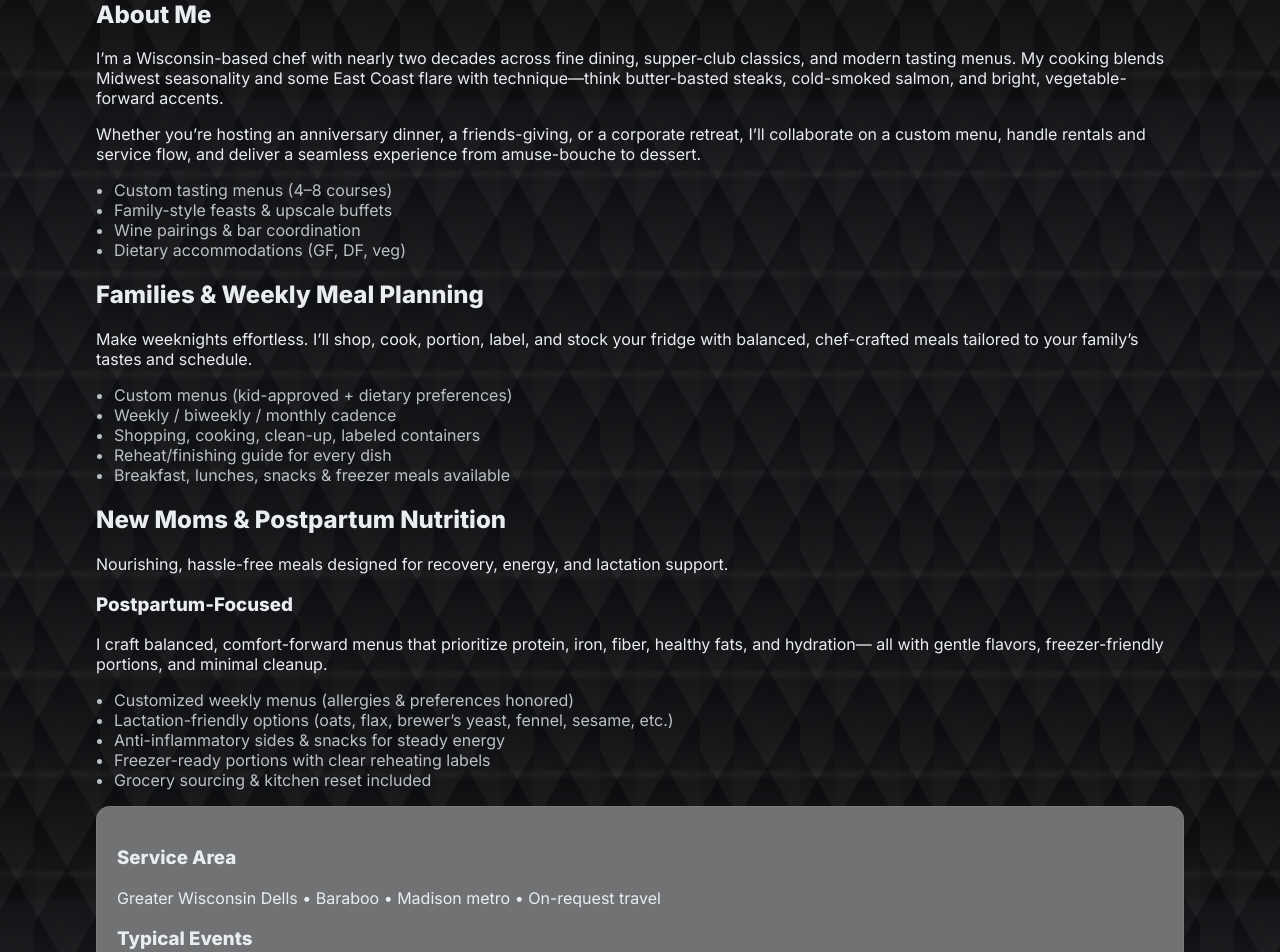
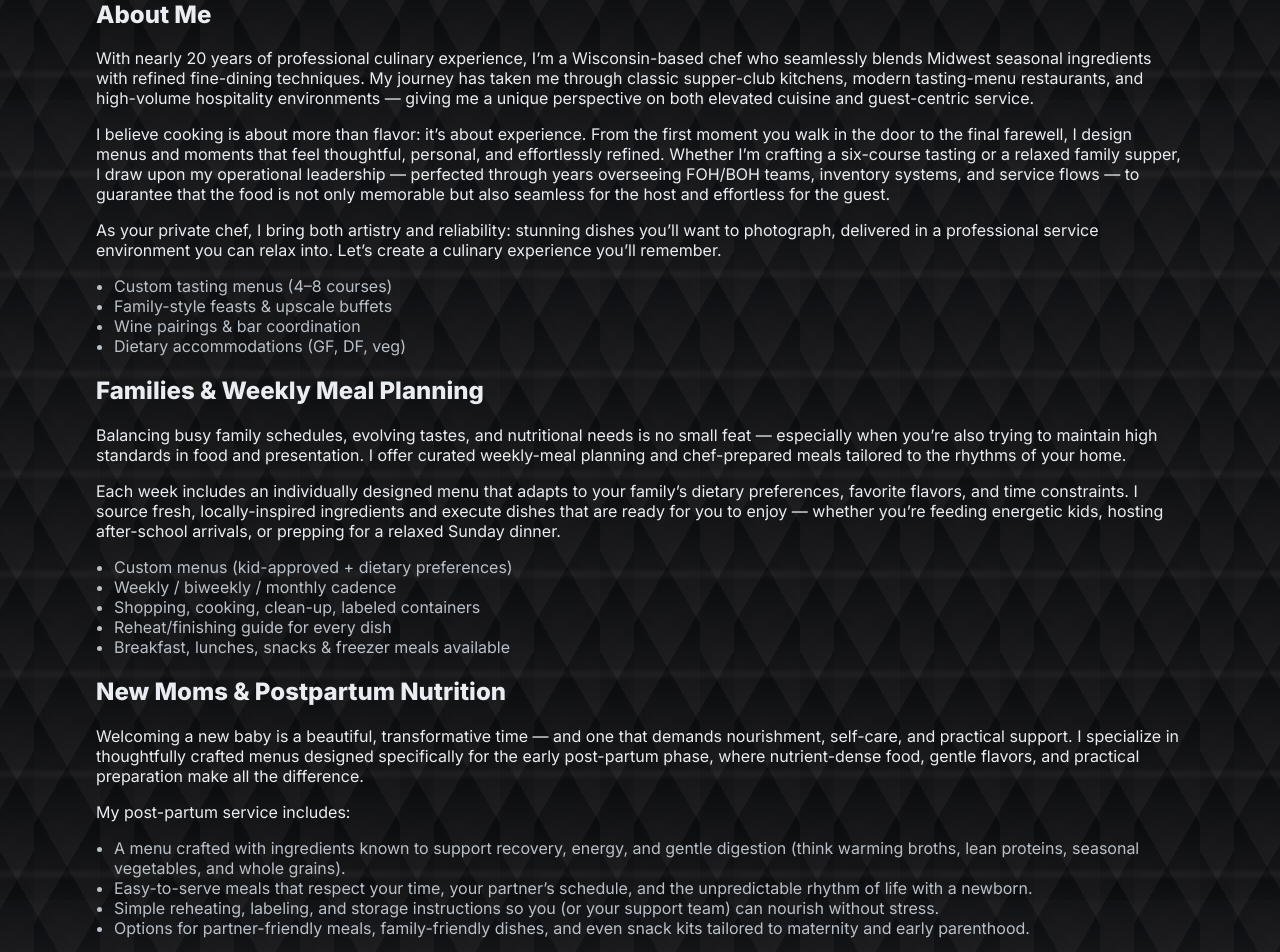
Before and after one commit to jasmith188/chef-site, a React (Vite) app: page / in a window 1280 px wide. Shown: the part 700-1652 px from the top of the page. Built offline with nearby package versions, Linux system fonts and the light colour scheme.

Commit message:
update most sections

```diff
--- a/src/components/About.jsx
+++ b/src/components/About.jsx
@@ -7,17 +7,29 @@ export default function About() {
         <div>
           <h2>About Me</h2>
           <p>
-            I’m a Wisconsin-based chef with nearly two decades across fine
-            dining, supper-club classics, and modern tasting menus. My cooking
-            blends Midwest seasonality and some East Coast flare with
-            technique—think butter-basted steaks, cold-smoked salmon, and
-            bright, vegetable-forward accents.
+            With nearly 20 years of professional culinary experience, I’m a
+            Wisconsin-based chef who seamlessly blends Midwest seasonal
+            ingredients with refined fine-dining techniques. My journey has
+            taken me through classic supper-club kitchens, modern tasting-menu
+            restaurants, and high-volume hospitality environments — giving me a
+            unique perspective on both elevated cuisine and guest-centric
+            service.
           </p>
           <p>
-            Whether you’re hosting an anniversary dinner, a friends-giving, or a
-            corporate retreat, I’ll collaborate on a custom menu, handle rentals
-            and service flow, and deliver a seamless experience from
-            amuse-bouche to dessert.
+            I believe cooking is about more than flavor: it’s about experience.
+            From the first moment you walk in the door to the final farewell, I
+            design menus and moments that feel thoughtful, personal, and
+            effortlessly refined. Whether I’m crafting a six-course tasting or a
+            relaxed family supper, I draw upon my operational leadership —
+            perfected through years overseeing FOH/BOH teams, inventory systems,
+            and service flows — to guarantee that the food is not only memorable
+            but also seamless for the host and effortless for the guest.
+          </p>
+          <p>
+            As your private chef, I bring both artistry and reliability:
+            stunning dishes you’ll want to photograph, delivered in a
+            professional service environment you can relax into. Let’s create a
+            culinary experience you’ll remember.
           </p>
           <ul className="bullets">
             <li>Custom tasting menus (4–8 courses)</li>
@@ -27,9 +39,19 @@ export default function About() {
           </ul>
           <h2>Families & Weekly Meal Planning</h2>
           <p>
-            Make weeknights effortless. I’ll shop, cook, portion, label, and
-            stock your fridge with balanced, chef-crafted meals tailored to your
-            family’s tastes and schedule.
+            Balancing busy family schedules, evolving tastes, and nutritional
+            needs is no small feat — especially when you’re also trying to
+            maintain high standards in food and presentation. I offer curated
+            weekly-meal planning and chef-prepared meals tailored to the rhythms
+            of your home.
+          </p>
+          <p>
+            Each week includes an individually designed menu that adapts to your
+            family’s dietary preferences, favorite flavors, and time
+            constraints. I source fresh, locally-inspired ingredients and
+            execute dishes that are ready for you to enjoy — whether you’re
+            feeding energetic kids, hosting after-school arrivals, or prepping
+            for a relaxed Sunday dinner.
           </p>
           <ul className="bullets">
             <li>Custom menus (kid-approved + dietary preferences)</li>
@@ -40,25 +62,40 @@ export default function About() {
           </ul>
           <h2>New Moms & Postpartum Nutrition</h2>
           <p>
-            Nourishing, hassle-free meals designed for recovery, energy, and
-            lactation support.
+            Welcoming a new baby is a beautiful, transformative time — and one
+            that demands nourishment, self-care, and practical support. I
+            specialize in thoughtfully crafted menus designed specifically for
+            the early post-partum phase, where nutrient-dense food, gentle
+            flavors, and practical preparation make all the difference.
           </p>
-          <h3>Postpartum-Focused</h3>
+          {/* <h3>Postpartum-Focused</h3> */}
+          <p>My post-partum service includes:</p>
+          <ul class="bullets">
+            <li>
+              A menu crafted with ingredients known to support recovery, energy,
+              and gentle digestion (think warming broths, lean proteins,
+              seasonal vegetables, and whole grains).
+            </li>
+            <li>
+              Easy-to-serve meals that respect your time, your partner’s
+              schedule, and the unpredictable rhythm of life with a newborn.
+            </li>
+            <li>
+              Simple reheating, labeling, and storage instructions so you (or
+              your support team) can nourish without stress.
+            </li>
+            <li>
+              Options for partner-friendly meals, family-friendly dishes, and
+              even snack kits tailored to maternity and early parenthood.
+            </li>
+          </ul>
           <p>
-            I craft balanced, comfort-forward menus that prioritize protein,
-            iron, fiber, healthy fats, and hydration— all with gentle flavors,
-            freezer-friendly portions, and minimal cleanup.
+            You deserve food that supports your body, honours this special time,
+            and frees you to focus on your baby (and yourself). Together, we’ll
+            craft a nourishment plan that fits your lifestyle, sustains your
+            energy, and elevates what it means to eat well during this new
+            chapter.
           </p>
-          <ul class="bullets">
-            <li>Customized weekly menus (allergies & preferences honored)</li>
-            <li>
-              Lactation-friendly options (oats, flax, brewer’s yeast, fennel,
-              sesame, etc.)
-            </li>
-            <li>Anti-inflammatory sides & snacks for steady energy</li>
-            <li>Freezer-ready portions with clear reheating labels</li>
-            <li>Grocery sourcing & kitchen reset included</li>
-          </ul>
         </div>
 
         <aside className="about-card">
```
